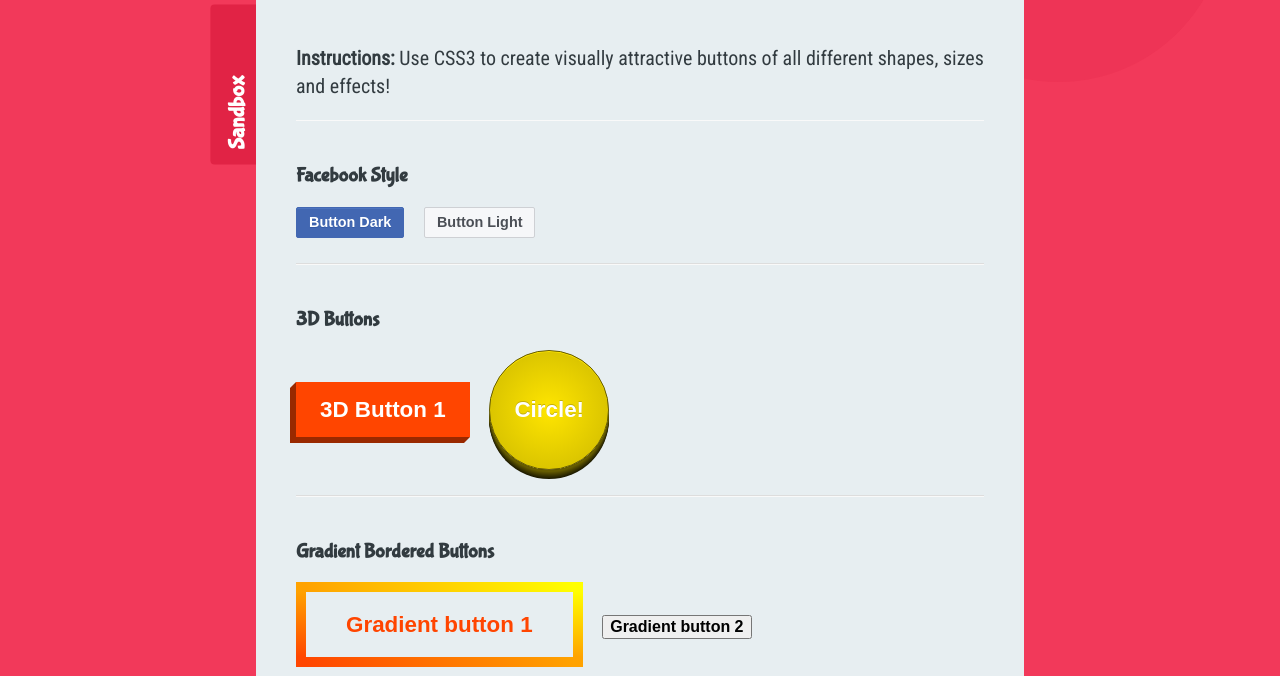
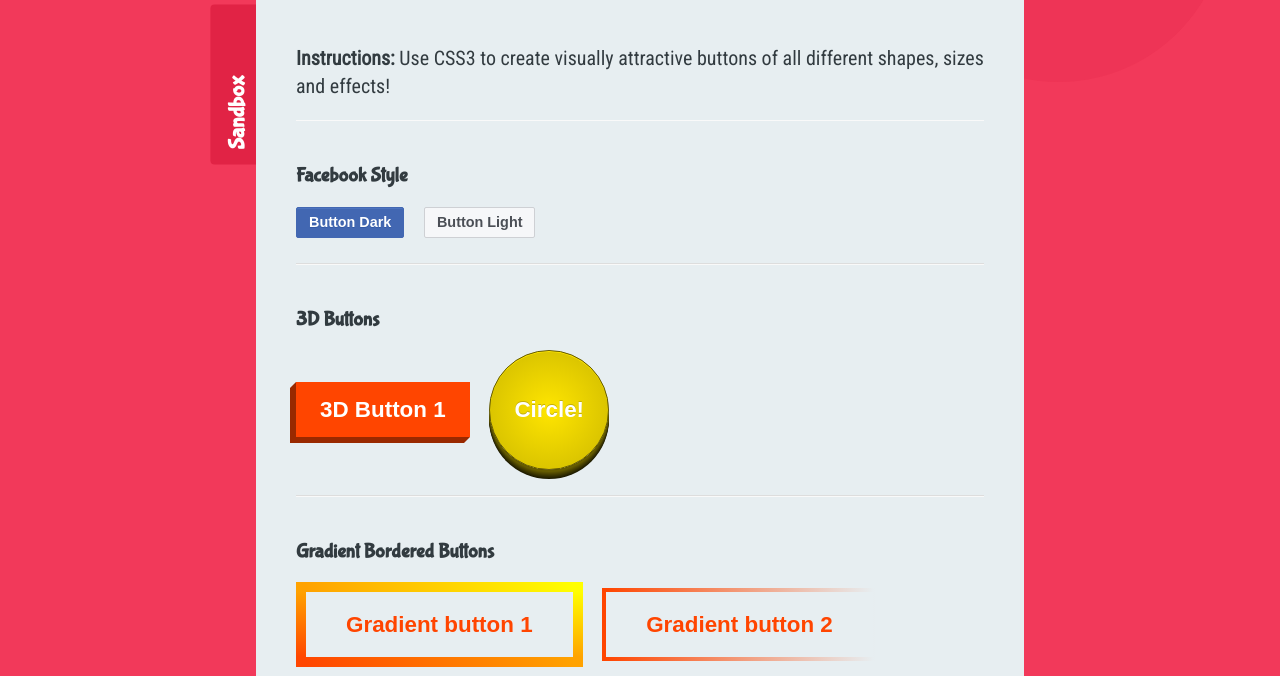
Before and after one commit to Annie-Huang/css3-in-30-days, a plain HTML site: page 1-FancyButtons/index.html in a window 1280 px wide. Shown: the part 276-952 px from the top of the page. Drawn offline with Linux system fonts and the light colour scheme; a web font is replaced by a local one.

Commit message:
Style .gradient-button-2.

```diff
--- a/1-FancyButtons/sandbox.css
+++ b/1-FancyButtons/sandbox.css
@@ -222,3 +222,24 @@
     background-image: linear-gradient(to top right, orangered, yellow);
     color: white;
 }
+
+.gradient-button-2 {
+    position: relative;
+    z-index: 1;
+    display: inline-block;
+    padding: 20px 40px;
+    font-size: 1.4rem;
+    box-sizing: border-box;
+    background-color: #e7eef1;
+    border: solid 4px transparent;
+    border-image: linear-gradient(to right, orangered, transparent);
+    border-image-slice: 1;
+    color: orangered;
+    transition: all 0.3s ease-in-out;
+}
+
+.gradient-button-2:hover {
+    background-image: linear-gradient(to right, orangered, transparent);
+    color: white;
+    border-right-style: none; /* Get rid of the red border when hover, not entirely get rid of this.*/
+}
```
